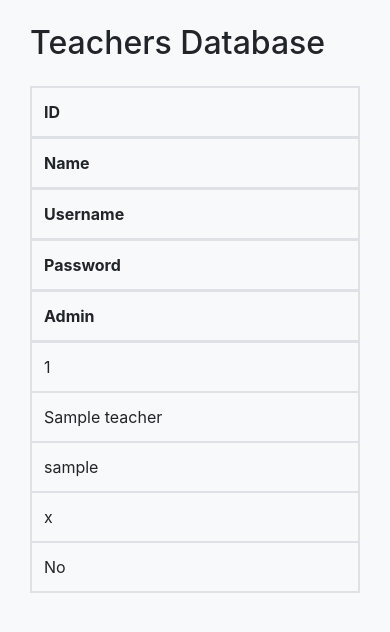
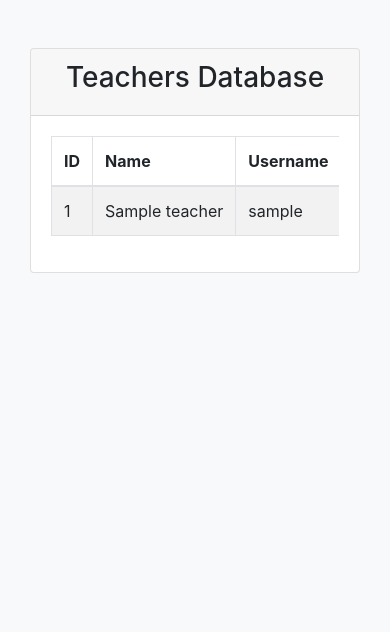
Before and after one commit to qamcoder/College-management-system, a Flask app: template templates/teachers_database.html in a window 390 px wide. Shown: the part 56-688 px from the top of the page. Run offline with Flask 2, Linux system fonts and the light colour scheme; the template is opened without the code that fills it: most values are stand-ins (such as "Sample title", 1, 10 or a date in 2020); some libraries are stand-ins or nearby versions.

Commit message:
normal, fixed mobile table issue

```diff
--- a/app.py
+++ b/app.py
@@ -111,6 +111,7 @@ def add_teacher():
     if request.method == "POST":
         name = request.form.get("name")
         admin = request.form.get("admin")
+        subject = request.form.get("subject")
         id = get_last_id("Teachers") + 1
         username = f"{name}_{id}"
         password = generate_password()
@@ -122,6 +123,7 @@ def add_teacher():
 
         try:
             db.execute("INSERT INTO Teachers (name, username, password, admin) VALUES (?, ?, ?, ?)", name, username, password, admin)
+            db.execute("INSERT INTO Subjects (teacher_id, name) VALUES (?, ?)", id, subject)
             flash(f"Teacher {name} added successfully", "success")
         except Exception as e:
             print(e)
--- a/static/styles.css
+++ b/static/styles.css
@@ -24,30 +24,23 @@ body {
 
 /* Responsive table */
 .table-responsive {
+    display: block;
+    width: 100%;
     overflow-x: auto;
+    -webkit-overflow-scrolling: touch; /* For smooth scrolling on iOS */
 }
 
 .table th, .table td {
-    white-space: nowrap;
+    white-space: nowrap; /* Prevent text from wrapping */
 }
 
 @media (max-width: 576px) {
     .table th, .table td {
-        display: block;
-        width: 100%;
-        text-align: right;
-    }
-
-    .table th::before, .table td::before {
-        content: attr(data-label);
-        float: left;
-        font-weight: bold;
-    }
-
-    .table th, .table td {
-        text-align: left;
+        display: table-cell; /* Keep original table layout */
+        text-align: left; /* Maintain alignment */
     }
 }
+
 
 /* toggle switch */
 .toggle-switch {
--- a/templates/add_teacher.html
+++ b/templates/add_teacher.html
@@ -11,6 +11,10 @@
                     <div class="form-group">
                         <label for="name"><i class="fas fa-user"></i> Name</label>
                         <input type="text" class="form-control" id="name" name="name" placeholder="Enter name" required>
+                    </div>
+                    <div class="form-group"></div>
+                        <label for="subject"><i class="fas fa-book"></i> Subject</label>
+                        <input type="text" class="form-control" id="subject" name="subject" placeholder="Enter subject" required>
                     </div>
 
                     <div class="form-group form-check">
--- a/templates/teachers_database.html
+++ b/templates/teachers_database.html
@@ -1,8 +1,15 @@
 {% extends 'layout.html' %}
 {% block main %}
-        <div class="container mt-4">
-            <h2 class="mb-4">Teachers Database</h2>
-            <table class="table table-bordered">
+<div class="container">
+    <div class="row justify-content-center">
+        <div class="col-md-8">
+            <div class="card mt-5">
+                <div class="card-header text-center">
+                    <h3>Teachers Database</h3>
+                </div>
+                <div class="card-body">
+                    <div class="table-responsive">
+                        <table class="table table-bordered table-striped">
                             <thead>
                                 <tr>
                                     <th>ID</th>
@@ -15,14 +22,19 @@
                             <tbody>
                                 {% for teacher in teachers %}
                                 <tr>
-                        <td>{{ teacher.id }}</td>
-                        <td>{{ teacher.name }}</td>
-                        <td>{{ teacher.username }}</td>
-                        <td>{{ teacher.password }}</td>
-                        <td>{{ 'Yes' if teacher.admin else 'No' }}</td>
+                                    <td data-label="ID">{{ teacher.id }}</td>
+                                    <td data-label="Name">{{ teacher.name }}</td>
+                                    <td data-label="Username">{{ teacher.username }}</td>
+                                    <td data-label="Password">{{ teacher.password }}</td>
+                                    <td data-label="Admin">{{ 'Yes' if teacher.admin else 'No' }}</td>
                                 </tr>
                                 {% endfor %}
                             </tbody>
                         </table>
                     </div>
+                </div>
+            </div>
+        </div>
+    </div>
+</div>
 {% endblock %}
```
Also changed, not shown: college.db. Lines whose indentation alone changed are shown as unchanged.
